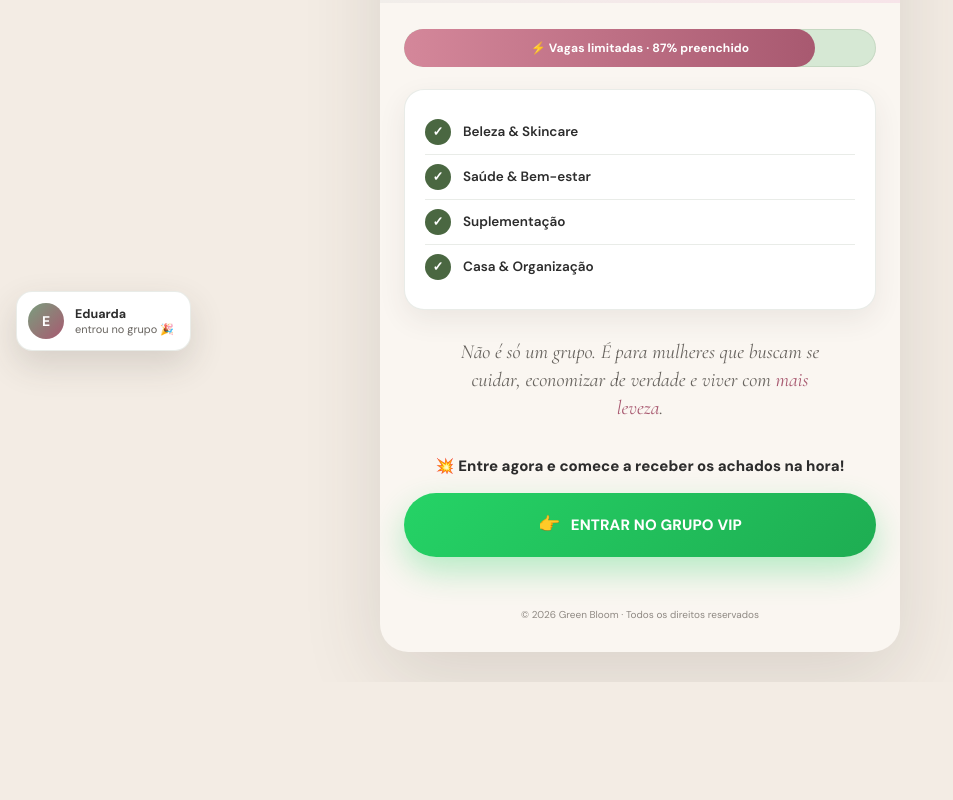
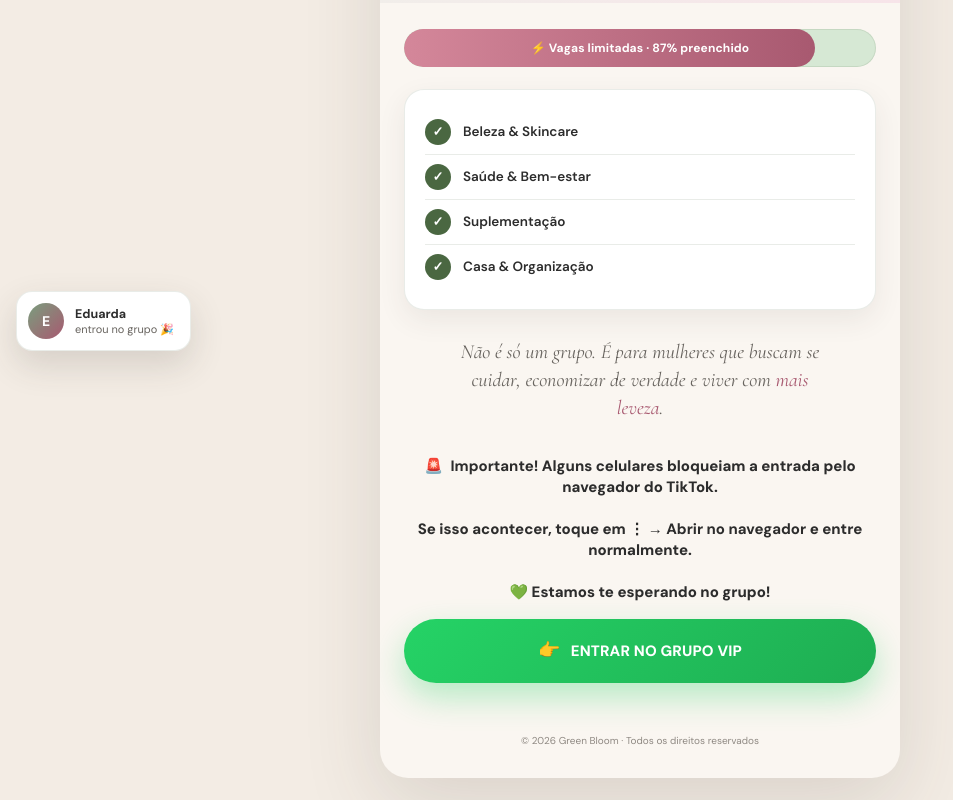
Before and after one commit to greenbloom-gb/Green-Bloom, a website: page vip.html in a window 1280 px wide. Shown: the part 433-1233 px from the top of the page, without its empty margins (0-953 px from the left). Before the commit the page ends 1115 px from the top, so only its background shows below. Drawn offline with nearby package versions, Linux system fonts and the light colour scheme.

Commit message:
Update vip.html

```diff
--- a/vip.html
+++ b/vip.html
@@ -192,8 +192,17 @@ a{text-decoration:none;color:inherit}
 
   <!-- CTA -->
   <div class="cta-wrap">
-    <p class="cta-kicker"><span class="bolt">💥</span>Entre agora e comece a receber os achados na hora!</p>
+    <p class="cta-kicker">
+  <span class="bolt">🚨</span>
+  <strong>Importante!</strong> Alguns celulares bloqueiam a entrada pelo navegador do TikTok.<br><br>
 
+  Se isso acontecer, toque em
+  <strong>⋮</strong>
+  → <strong>Abrir no navegador</strong>
+  e entre normalmente.<br><br>
+
+  💚 Estamos te esperando no grupo!
+</p>
     <a
       href="https://chat.whatsapp.com/K1tQKhEoHnN6OQLJJXzITj"
       class="whatsapp-btn"
```
